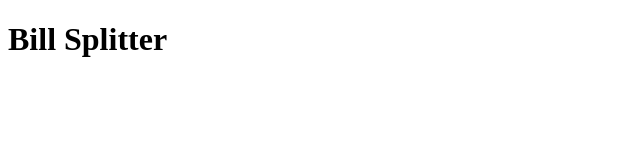
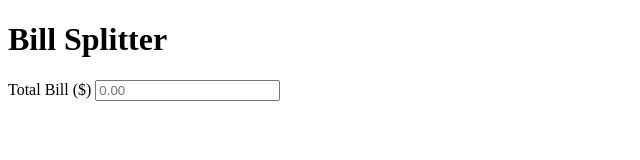
Before and after one commit to ayaangazali/bill-splitter, a plain HTML site: page index.html in a window 1280 px wide. Shown: the whole page, without its empty margins (0-640 px from the left). Drawn offline with Linux system fonts and the light colour scheme.

Commit message:
add total bill input field

```diff
--- a/index.html
+++ b/index.html
@@ -7,6 +7,12 @@
 
 <div class="card">
 <h1>Bill Splitter</h1>
+
+<div class="row">
+<label>Total Bill ($)</label>
+<input type="text" id="total" placeholder="0.00">
+</div>
+
 </div>
 
 </body>
```
